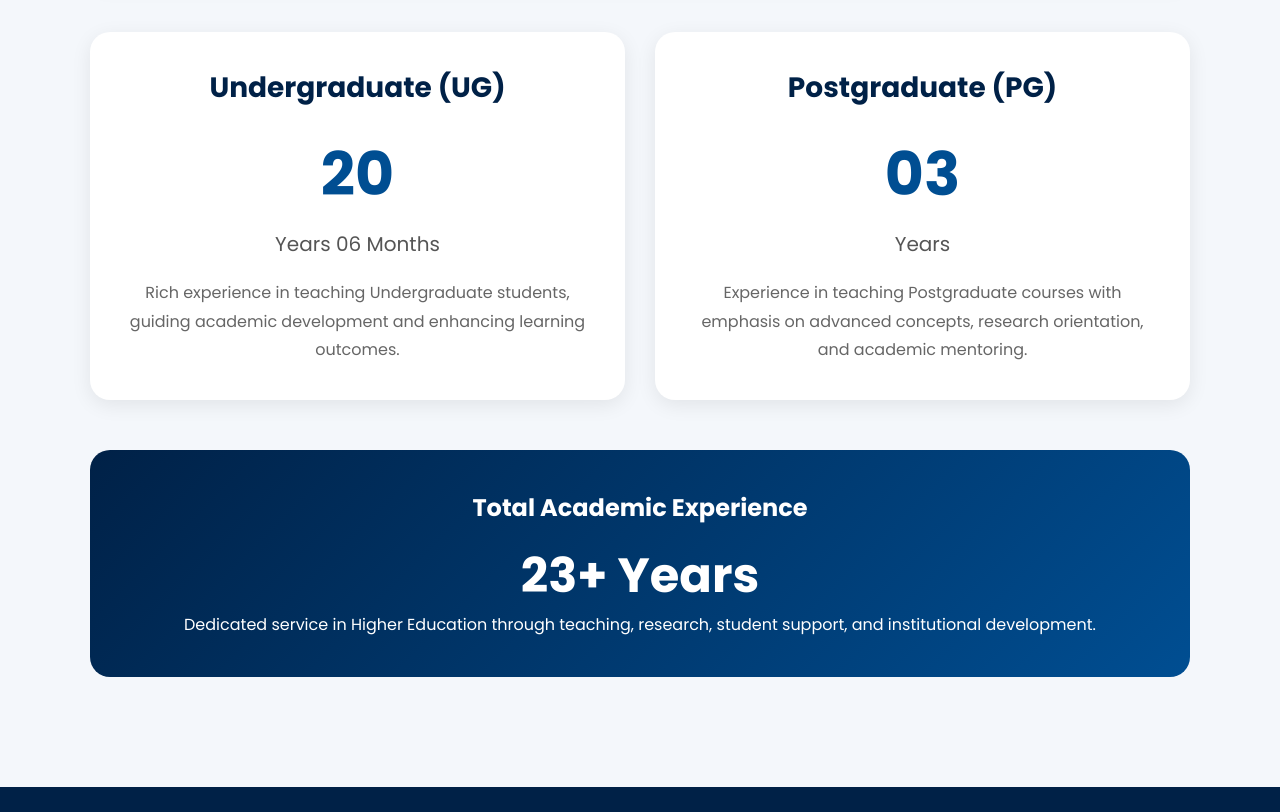
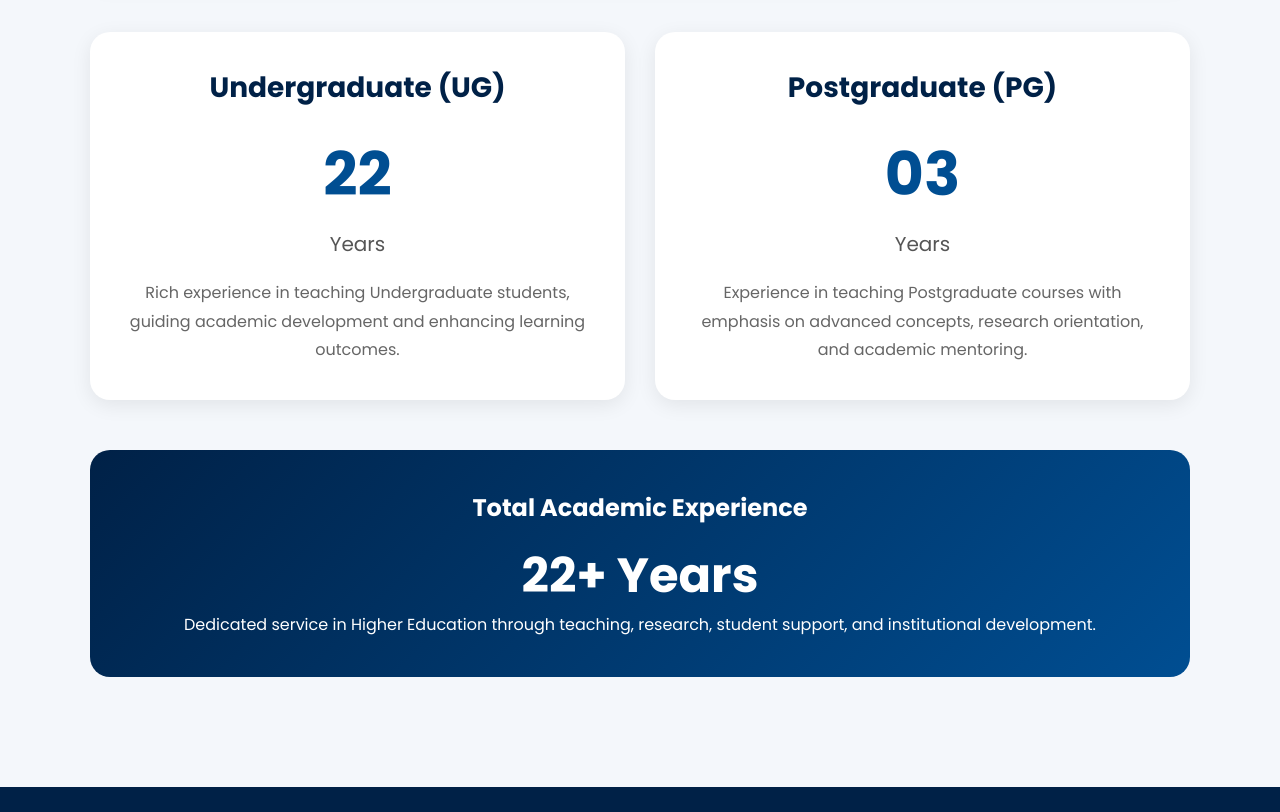
Before and after one commit to Rushy-Git/dr-s-saravanan-profile, a plain HTML site: page experience.html in a window 1280 px wide. Shown: the part 520-1332 px from the top of the page. Drawn offline with Linux system fonts and the light colour scheme.

Commit message:
second commit
Updated teaching experience details for Undergraduate and Postgraduate sections.

```diff
--- a/experience.html
+++ b/experience.html
@@ -189,8 +189,8 @@ body{
 
         <div class="card">
             <h3>Undergraduate (UG)</h3>
-            <div class="number">20</div>
-            <div class="months">Years 06 Months</div>
+            <div class="number">22</div>
+            <div class="months">Years</div>
 
             <p>
                 Rich experience in teaching Undergraduate students,
@@ -213,7 +213,7 @@ body{
 
     <div class="total">
         <h2>Total Academic Experience</h2>
-        <div class="big">23+ Years</div>
+        <div class="big">22+ Years</div>
         <p>
             Dedicated service in Higher Education through teaching,
             research, student support, and institutional development.
```
